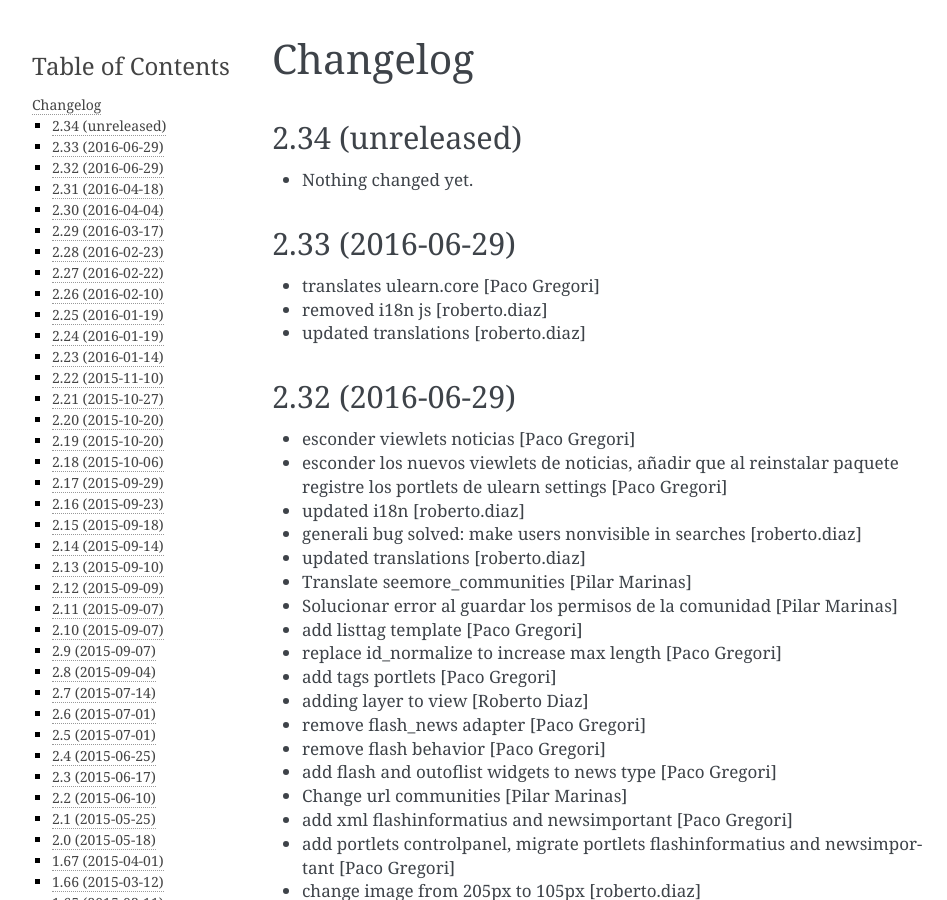
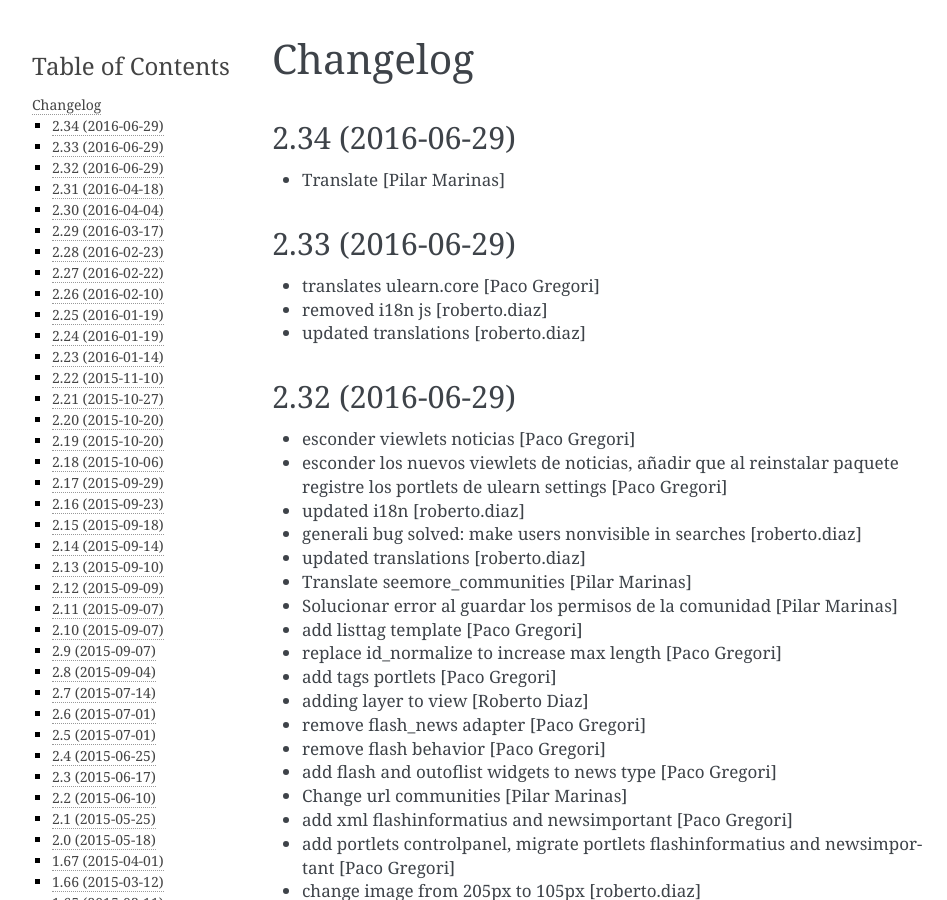
Before and after one commit to UPCnet/ulearn.core, a Sphinx documentation site: the page built from docs/HISTORY.rst, in a window 1280 px wide and 900 px high. Shown: the whole window, without its empty margins (148-1095 px from the left). Built offline with Sphinx 7.4.7, drawn with Linux system fonts in a browser that asks for light colours; pages that are not in the unit, such as notebooks, are missing from menus.

Commit message:
Preparing release 2.34

```diff
--- a/docs/HISTORY.rst
+++ b/docs/HISTORY.rst
@@ -1,11 +1,10 @@
 Changelog
 =========
 
-2.34 (unreleased)
+2.34 (2016-06-29)
 -----------------
 
-- Nothing changed yet.
-
+* Translate [Pilar Marinas]
 
 2.33 (2016-06-29)
 -----------------
--- a/setup.py
+++ b/setup.py
@@ -1,7 +1,7 @@
 from setuptools import setup, find_packages
 import os
 
-version = '2.34.dev0'
+version = '2.34'
 
 README = open('README.rst').read()
 HISTORY = open(os.path.join('docs', 'HISTORY.rst')).read()
```
